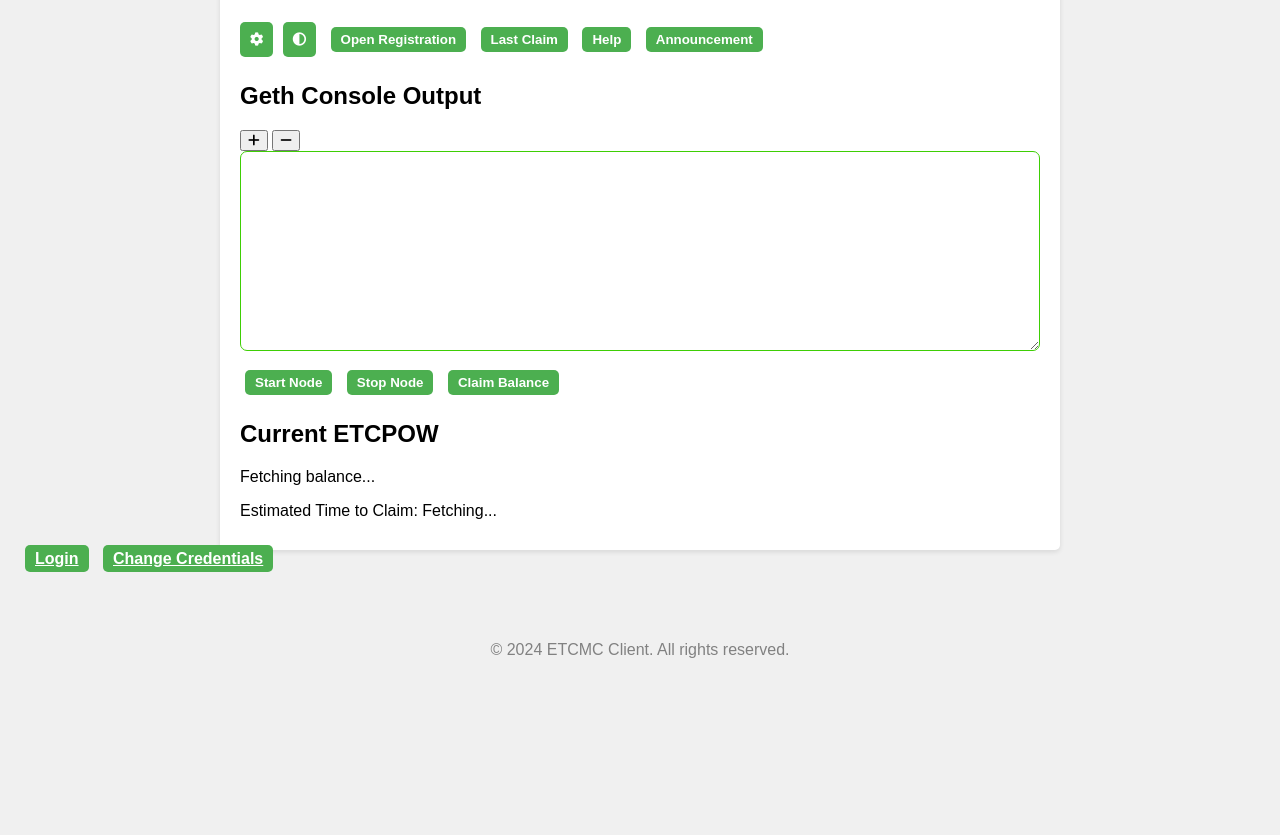
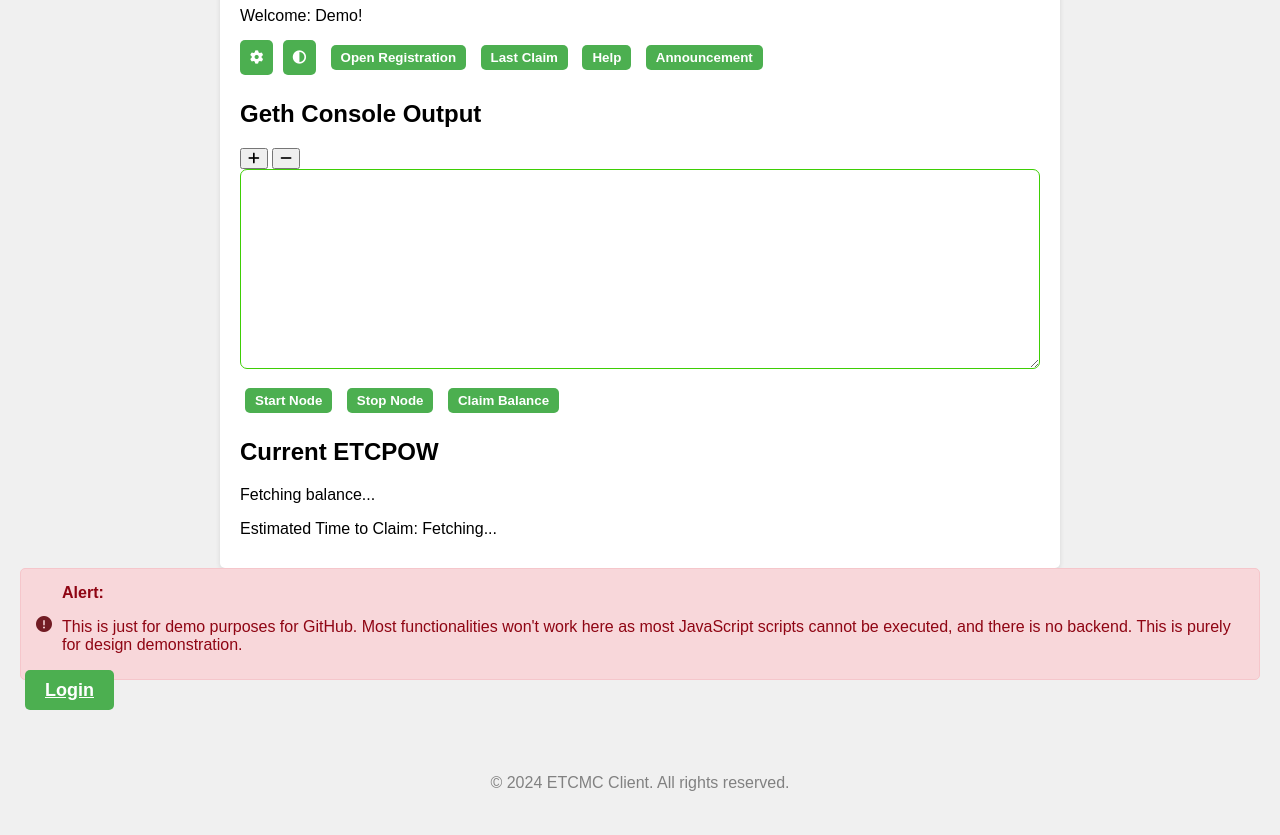
Before and after one commit to Nowalski/ETCMC_Software, a plain HTML site: page index.html in a window 1280 px wide. Shown: the part 113-948 px from the top of the page. Before the commit the page ends 815 px from the top, so only its background shows below. Drawn offline with Linux system fonts and the light colour scheme; some packages are replaced by stand-ins of ours; no server answers; a script that the page names is missing.

Commit message:
change Design

```diff
--- a/index.html
+++ b/index.html
@@ -12,22 +12,53 @@
         .hidden {
             display: none;
         }
+        .alert {
+    padding: 15px;
+    background-color: #f8d7da;
+    border: 1px solid #f5c6cb;
+    color: #8f0513;
+    border-radius: 5px;
+    display: flex;
+    align-items: center;
+}
+
+.alert i {
+    margin-right: 10px;
+    color: #721c24;
+}
+
+.alert-content {
+    flex-grow: 1;
+}
+
+.alert-content strong {
+    font-weight: bold;
+}
+
+.login-btn {
+    margin-top: 20px; /* Adjust the margin as needed */
+    font-size: 18px; /* Adjust the font size as needed */
+    padding: 10px 20px; /* Adjust the padding as needed */
+}
+
     </style>
 </head>
 <body>
     <div class="container">
-        <h1>ETCMC Client <span id="version">Version: N/A</span></h1>
+        <h1>ETCMC Client <span id="version">Version: 1.1</span></h1>
 
-        <!-- Username Display Section -->
-        <div id="username-display" class="username-display">
-        </div>
+<!-- Username Display Section -->
+<div id="username-display" class="username-display">
+    Welcome: Demo!
+</div>
+
         <div class="dropdown">
             <button class="dropbtn"><i class="fas fa-cog"></i></button>
             <div class="dropdown-content">
                 <label for="port">Geth Port:</label><br>
                 <input type="text" id="port" name="port" value="30303" required><br><br>
                 <!-- Add more settings options here -->
-                <button id="change-credentials-btn" class="btn">Change Credentials</button>
+                <a href="change_credentials.html" class="btn">Change Credentials</a>
                 <!-- Button to hide/show system usage -->
                 <button id="toggle-system-usage-btn" class="btn">Toggle System Usage</button>
                 <!-- Logout button -->
@@ -86,11 +117,20 @@
         </div>
     </div>
 
-    <!-- Links to other pages -->
-    <div class="page-links">
-        <a href="login.html" class="btn">Login</a>
-        <a href="change_credentials.html" class="btn">Change Credentials</a>
+<!-- Links to other pages -->
+<div class="page-links">
+    <div class="alert">
+        <i class="fas fa-exclamation-circle"></i>
+        <div class="alert-content">
+            <strong>Alert:</strong>
+            <p>This is just for demo purposes for GitHub. Most functionalities won't work here as most JavaScript scripts cannot be executed, and there is no backend. This is purely for design demonstration.</p>
+        </div>
     </div>
+</div>
+
+<a href="login.html" class="btn login-btn">Login</a>
+
+
 
     <footer class="footer">
         <p>&copy; <script>document.write( new Date().getFullYear() );</script> ETCMC Client. All rights reserved.</p>
--- /dev/null
+++ b/version.json
@@ -0,0 +1,3 @@
+{
+  "Version": "1.1"
+}
```
Also changed, not shown: change_credentials.html (+1 -1 lines).
